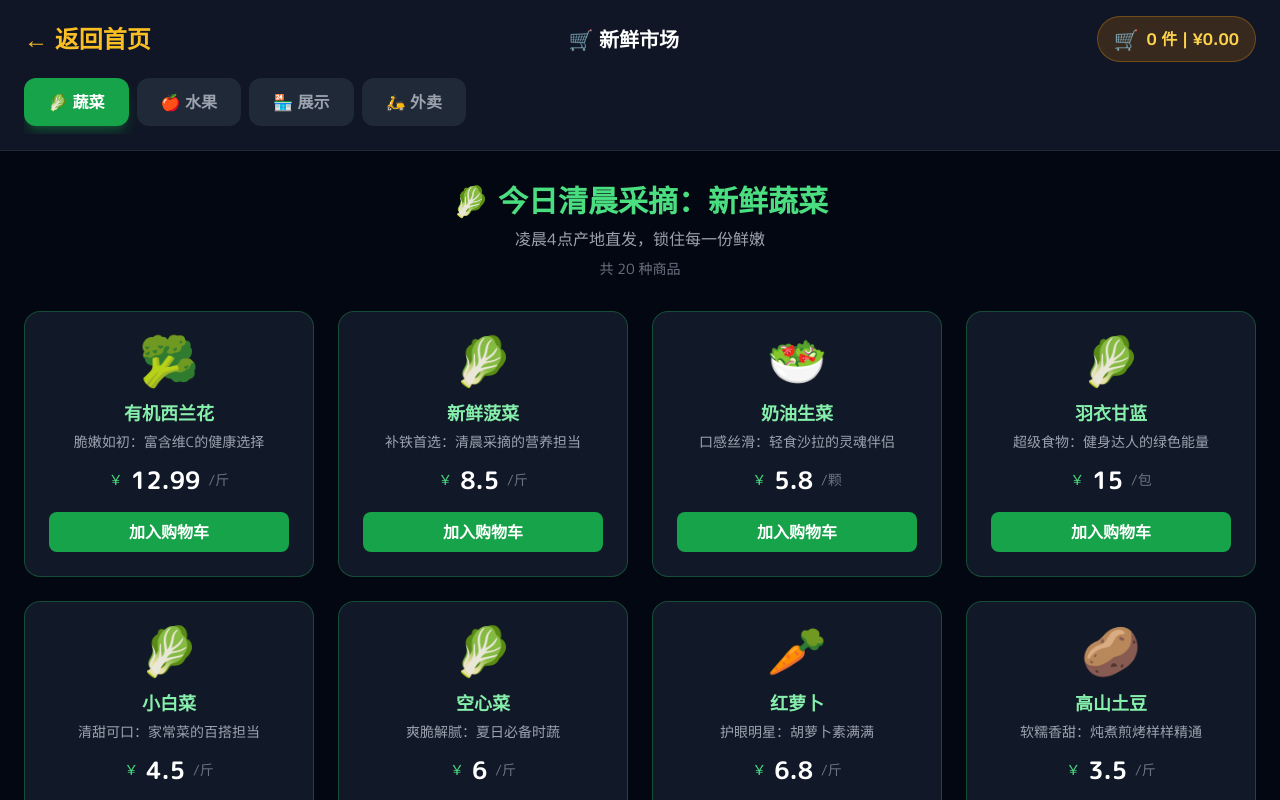
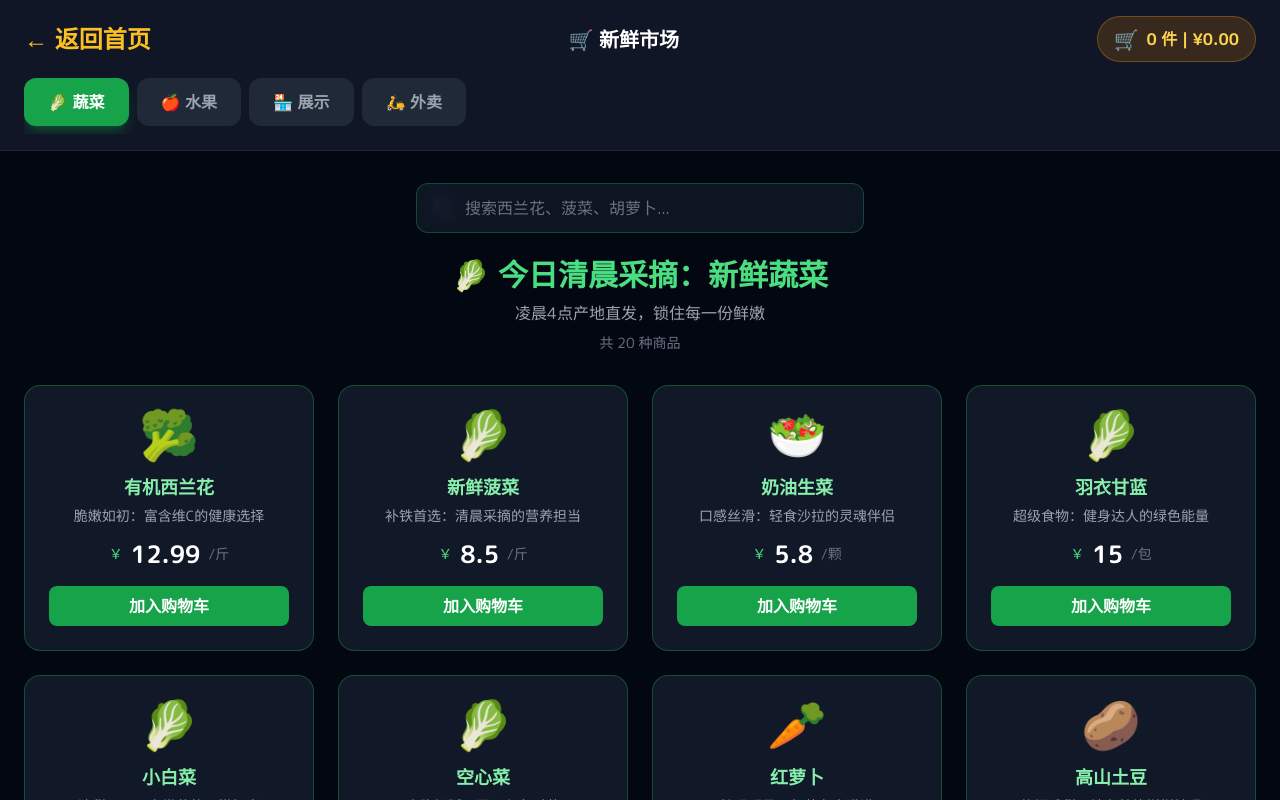
Before and after one commit to liu474751-tech/tasty-kitchen, a React (Vite) app: page /market in a window 1280 px wide. Shown: the top 800 px of the page. Built offline with nearby package versions, Linux system fonts and the light colour scheme.

Commit message:
feat: 百种商品优化 - 搜索框/React.memo自定义比较/文案模板引擎

```diff
--- a/src/components/ProductCard.jsx
+++ b/src/components/ProductCard.jsx
@@ -118,6 +118,7 @@ ProductInfo.propTypes = {
 
 // ============ ProductCard 主组件 ============
 // 状态机: normal -> loading -> normal/soldOut
+// React.memo 浅比较优化：购物车变化时不会重新渲染已有卡片
 
 const ProductCard = memo(function ProductCard({
   item,
@@ -234,6 +235,13 @@ const ProductCard = memo(function ProductCard({
       </div>
     </article>
   );
+// React.memo 自定义比较函数：只在 item.id 或 stock 变化时重新渲染
+}, (prevProps, nextProps) => {
+  return (
+    prevProps.item.id === nextProps.item.id &&
+    prevProps.stock === nextProps.stock &&
+    prevProps.color === nextProps.color
+  );
 });
 
 ProductCard.propTypes = {
--- /dev/null
+++ b/src/components/SearchBox.jsx
@@ -0,0 +1,75 @@
+// src/components/SearchBox.jsx
+// SEO 搜索优化组件 - 支持实时搜索过滤
+import { useState, useCallback, memo } from 'react';
+import PropTypes from 'prop-types';
+
+const SearchBox = memo(function SearchBox({
+  onSearch,
+  placeholder = '搜索商品...',
+  color = 'green'
+}) {
+  const [query, setQuery] = useState('');
+
+  const colorMap = {
+    green: 'border-green-500/30 focus:border-green-400 focus:shadow-[0_0_15px_rgba(34,197,94,0.2)]',
+    orange: 'border-orange-500/30 focus:border-orange-400 focus:shadow-[0_0_15px_rgba(249,115,22,0.2)]',
+    purple: 'border-purple-500/30 focus:border-purple-400 focus:shadow-[0_0_15px_rgba(168,85,247,0.2)]',
+    red: 'border-red-500/30 focus:border-red-400 focus:shadow-[0_0_15px_rgba(239,68,68,0.2)]',
+  };
+
+  const handleChange = useCallback((e) => {
+    const value = e.target.value;
+    setQuery(value);
+    onSearch(value);
+  }, [onSearch]);
+
+  const handleClear = useCallback(() => {
+    setQuery('');
+    onSearch('');
+  }, [onSearch]);
+
+  return (
+    <div className="relative w-full max-w-md mx-auto mb-6">
+      <div className="relative">
+        <span className="absolute left-4 top-1/2 -translate-y-1/2 text-gray-400 text-xl">
+          🔍
+        </span>
+        <input
+          type="search"
+          value={query}
+          onChange={handleChange}
+          placeholder={placeholder}
+          className={`
+            w-full pl-12 pr-10 py-3 bg-gray-900/80 backdrop-blur-md
+            border ${colorMap[color]} rounded-xl
+            text-white placeholder-gray-500
+            transition-all duration-300 outline-none
+          `}
+          aria-label="搜索商品"
+        />
+        {query && (
+          <button
+            onClick={handleClear}
+            className="absolute right-4 top-1/2 -translate-y-1/2 text-gray-400 hover:text-white transition-colors"
+            aria-label="清除搜索"
+          >
+            ✕
+          </button>
+        )}
+      </div>
+      {query && (
+        <p className="text-xs text-gray-500 mt-2 text-center">
+          按名称、描述搜索，支持拼音首字母
+        </p>
+      )}
+    </div>
+  );
+});
+
+SearchBox.propTypes = {
+  onSearch: PropTypes.func.isRequired,
+  placeholder: PropTypes.string,
+  color: PropTypes.oneOf(['green', 'orange', 'purple', 'red']),
+};
+
+export default SearchBox;
--- a/src/pages/FreshMarket.jsx
+++ b/src/pages/FreshMarket.jsx
@@ -1,8 +1,9 @@
 // src/pages/FreshMarket.jsx
 import { Link, useSearchParams } from 'react-router-dom';
-import { useEffect, useMemo } from 'react';
+import { useEffect, useMemo, useState, useCallback } from 'react';
 import useCart from '../hooks/useCart';
 import ProductCard, { Badge, Button } from '../components/ProductCard';
+import SearchBox from '../components/SearchBox';
 
 // 从数据层导入完整数据（支持上百种商品）
 import {
@@ -23,6 +24,7 @@ const tabConfig = {
     subtitle: '凌晨4点产地直发，锁住每一份鲜嫩',
     data: allVegetables,
     gridCols: 'lg:grid-cols-4',
+    searchPlaceholder: '搜索西兰花、菠菜、胡萝卜...',
   },
   fruits: {
     id: 'fruits',
@@ -32,6 +34,7 @@ const tabConfig = {
     subtitle: '24小时从枝头到餐桌，新鲜看得见',
     data: allFruits,
     gridCols: 'lg:grid-cols-4',
+    searchPlaceholder: '搜索苹果、橙子、草莓...',
   },
   showcase: {
     id: 'showcase',
@@ -41,6 +44,7 @@ const tabConfig = {
     subtitle: '省心搭配，一键下单享超值',
     data: allShowcaseItems,
     gridCols: 'lg:grid-cols-3',
+    searchPlaceholder: '搜索套餐、礼盒...',
   },
   delivery: {
     id: 'delivery',
@@ -50,6 +54,7 @@ const tabConfig = {
     subtitle: '30分钟极速送达，迟到必赔',
     data: allMenuItems,
     gridCols: 'lg:grid-cols-4',
+    searchPlaceholder: '搜索沙拉、果汁...',
   },
 };
 
@@ -60,18 +65,37 @@ export default function FreshMarket() {
   const [searchParams, setSearchParams] = useSearchParams();
   const activeTab = searchParams.get('category') || 'vegetables';
 
+  // 搜索关键词状态
+  const [searchQuery, setSearchQuery] = useState('');
+
   // 使用自定义 Hook 管理购物车（带 localStorage 持久化）
   const { cartItems, addToCart, totalPrice, totalItems, clearCart } = useCart();
 
   // 当前 Tab 配置（useMemo 缓存，避免重复计算）
   const currentTab = useMemo(() => tabConfig[activeTab] || tabConfig.vegetables, [activeTab]);
 
-  // 当前展示的商品列表
-  const displayItems = useMemo(() => currentTab.data || [], [currentTab]);
+  // 当前展示的商品列表（支持搜索过滤）
+  const displayItems = useMemo(() => {
+    const items = currentTab.data || [];
+    if (!searchQuery.trim()) return items;
 
-  // 切换 Tab 时更新 URL
+    const query = searchQuery.toLowerCase();
+    return items.filter(item =>
+      item.name.toLowerCase().includes(query) ||
+      (item.desc && item.desc.toLowerCase().includes(query)) ||
+      (item.emoji && item.emoji.includes(query))
+    );
+  }, [currentTab, searchQuery]);
+
+  // 搜索处理（防抖优化）
+  const handleSearch = useCallback((query) => {
+    setSearchQuery(query);
+  }, []);
+
+  // 切换 Tab 时清空搜索
   const handleTabChange = (tabId) => {
     setSearchParams({ category: tabId });
+    setSearchQuery('');
   };
 
   // JSON-LD 结构化数据（SEO 优化）
@@ -134,6 +158,23 @@ export default function FreshMarket() {
 
       {/* 主内容区 - 数据映射驱动渲染 */}
       <main className="container mx-auto px-6 py-8">
+
+        {/* 搜索框 - SEO 优化 */}
+        <SearchBox
+          onSearch={handleSearch}
+          placeholder={currentTab.searchPlaceholder}
+          color={currentTab.color}
+        />
+
+        {/* 搜索结果提示 */}
+        {searchQuery && (
+          <p className="text-center text-gray-400 mb-4">
+            找到 <span className="text-white font-bold">{displayItems.length}</span> 个相关商品
+            {displayItems.length === 0 && (
+              <span className="block mt-2 text-gray-500">换个关键词试试？</span>
+            )}
+          </p>
+        )}
 
         {/* 通用商品区（蔬菜/水果）*/}
         {(activeTab === 'vegetables' || activeTab === 'fruits') && (
```
Also changed, not shown: src/utils/copyGenerator.js (added, +112 -0 lines), 2 other files (tests, documents, lock files or other folders).
